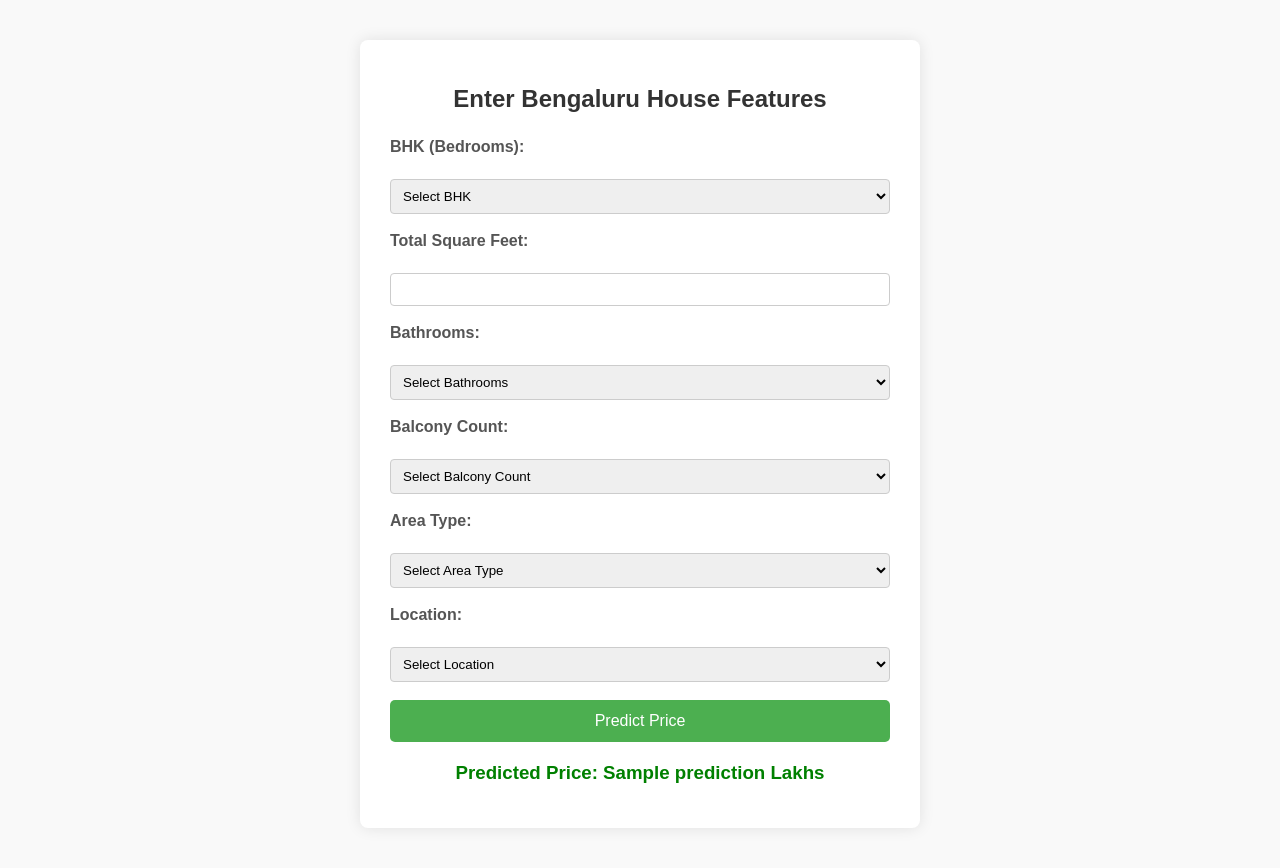
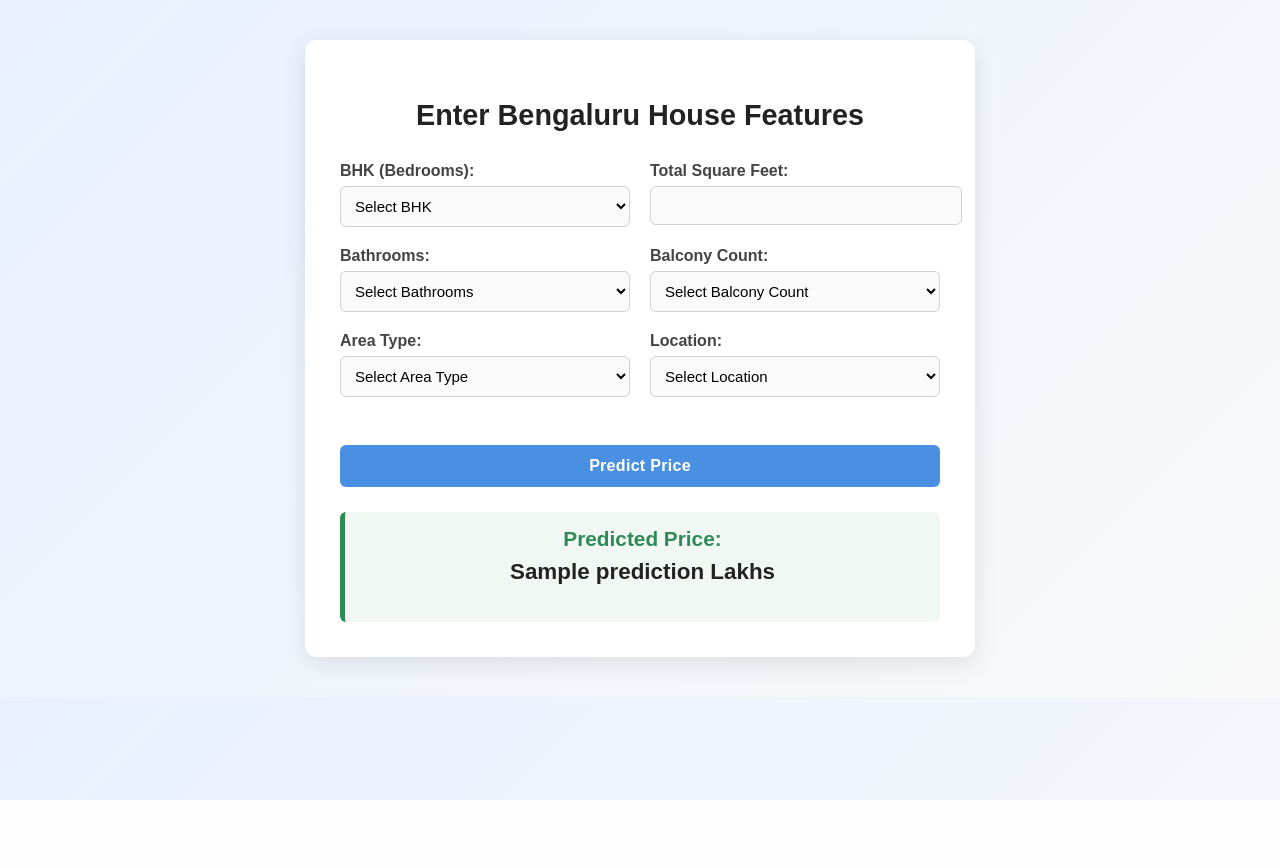
Before and after one commit to ShivamAttri05/Bengaluru_House_Prediction, a Flask app: template templates/index.html in a window 1280 px wide. After the commit the page ends 800 px from the top, so only its background shows below. Run offline with Flask 3, Linux system fonts and the light colour scheme; the template is opened without the code that fills it: most values are stand-ins (such as "Sample title", 1, 10 or a date in 2020); parts of the project's set-up code (start-up, migrations or seed data) failed here and were passed over.

Commit message:
progress updates

```diff
--- a/static/style.css
+++ b/static/style.css
@@ -1,72 +1,114 @@
 body {
-    font-family: Arial, sans-serif;
-    background-color: #f9f9f9;
-    margin: 40px;
+    font-family: 'Poppins', sans-serif;
+    background: linear-gradient(135deg, #e8f0ff, #f9f9f9);
+    margin: 0;
+    padding: 40px;
+    color: #333;
 }
 
 .container {
-    background-color: white;
-    padding: 25px 30px;
-    max-width: 500px;
+    background: #fff;
+    padding: 35px;
+    max-width: 600px;
     margin: auto;
-    border-radius: 8px;
-    box-shadow: 0 0 15px rgba(0, 0, 0, 0.1);
+    border-radius: 12px;
+    box-shadow: 0 6px 25px rgba(0, 0, 0, 0.1);
+    transition: transform 0.2s ease, box-shadow 0.2s ease;
+}
+
+.container:hover {
+    transform: translateY(-3px);
+    box-shadow: 0 8px 30px rgba(0, 0, 0, 0.15);
 }
 
 h2 {
-    color: #333;
+    color: #222;
     text-align: center;
-    margin-bottom: 25px;
+    margin-bottom: 30px;
+    font-size: 1.8rem;
+    font-weight: 600;
+}
+
+/* Grid with 2 columns for better layout */
+.form-grid {
+    display: grid;
+    grid-template-columns: repeat(2, 1fr);
+    gap: 20px 20px;
+    margin-bottom: 20px;
 }
 
 label {
-    font-weight: bold;
-    color: #555;
+    font-weight: 600;
+    color: #444;
+    margin-bottom: 6px;
     display: block;
-    margin-bottom: 5px;
 }
 
-/* Flex container for inputs arranged in 2 columns */
-.form-grid {
-    display: grid;
-    grid-template-columns: repeat(2, 1fr);
-    grid-gap: 20px 15px;
-    margin-bottom: 20px;
-}
-
-/* Style inputs & selects inside grid */
 input[type=number],
 select {
     width: 100%;
-    padding: 8px;
-    border: 1px solid #ccc;
-    border-radius: 4px;
-    box-sizing: border-box;
+    padding: 10px;
+    border: 1.5px solid #d0d0d0;
+    border-radius: 6px;
+    font-size: 15px;
+    background-color: #fafafa;
+    transition: all 0.2s ease;
 }
 
+input[type=number]:focus,
+select:focus {
+    outline: none;
+    border-color: #4A90E2;
+    box-shadow: 0 0 4px rgba(74, 144, 226, 0.3);
+    background-color: #fff;
+}
+
+/* Predict button */
 input[type=submit] {
     width: 100%;
-    background-color: #4CAF50;
+    background-color: #4A90E2;
     color: white;
     padding: 12px 20px;
     border: none;
-    border-radius: 5px;
+    border-radius: 6px;
     font-size: 16px;
+    font-weight: 600;
     cursor: pointer;
+    letter-spacing: 0.3px;
+    transition: background-color 0.25s ease, transform 0.2s ease;
+    margin-top: 10px;
 }
 
 input[type=submit]:hover {
-    background-color: #45a049;
+    background-color: #357ABD;
+    transform: translateY(-2px);
 }
 
-h3 {
+/* Result box (appears after prediction) */
+.result-box {
+    background: #f1f8f4;
+    border-left: 5px solid #2e8b57;
+    margin-top: 25px;
+    padding: 15px 20px;
+    border-radius: 6px;
     text-align: center;
-    margin-top: 20px;
-    color: #008000;
 }
 
-/* Responsive: stack inputs on small screens */
-@media (max-width: 480px) {
+.result-box h3 {
+    color: #2e8b57;
+    margin: 0;
+    font-size: 1.3rem;
+}
+
+.result-box p {
+    color: #222;
+    font-size: 1.4rem;
+    font-weight: 600;
+    margin-top: 8px;
+}
+
+/* Mobile view */
+@media (max-width: 600px) {
     .form-grid {
         grid-template-columns: 1fr;
     }
--- a/templates/index.html
+++ b/templates/index.html
@@ -10,44 +10,55 @@
     <div class="container">
         <h2>Enter Bengaluru House Features</h2>
         <form action="/predict" method="post">
-
-            <label>BHK (Bedrooms):</label><br>
+            <div class="form-grid">
+                <div>
+                    <label>BHK (Bedrooms):</label>
                     <select name="size" required>
                         <option value="" disabled selected>Select BHK</option>
                         {% for i in range(1, 5) %}
                         <option value="{{ i }}">{{ i }}</option>
                         {% endfor %}
-            </select><br><br>
+                    </select>
+                </div>
 
-            <label>Total Square Feet:</label><br>
-            <input type="number" name="total_sqft" step="any" min="100" required><br><br>
+                <div>
+                    <label>Total Square Feet:</label>
+                    <input type="number" name="total_sqft" step="any" min="100" required>
+                </div>
 
-            <label>Bathrooms:</label><br>
+                <div>
+                    <label>Bathrooms:</label>
                     <select name="bath" required>
                         <option value="" disabled selected>Select Bathrooms</option>
                         {% for i in range(1, 5) %}
                         <option value="{{ i }}">{{ i }}</option>
                         {% endfor %}
-            </select><br><br>
+                    </select>
+                </div>
 
-            <label>Balcony Count:</label><br>
+                <div>
+                    <label>Balcony Count:</label>
                     <select name="balcony" required>
                         <option value="" disabled selected>Select Balcony Count</option>
                         {% for i in range(0, 4) %}
                         <option value="{{ i }}">{{ i }}</option>
                         {% endfor %}
-            </select><br><br>
+                    </select>
+                </div>
 
-            <label>Area Type:</label><br>
+                <div>
+                    <label>Area Type:</label>
                     <select name="area_type" required>
                         <option value="" disabled selected>Select Area Type</option>
                         <option value="Built_up_Area">Built-up Area</option>
                         <option value="Carpet_Area">Carpet Area</option>
                         <option value="Plot_Area">Plot Area</option>
                         <option value="Super_built_up_Area">Super Built-up Area</option>
-            </select><br><br>
+                    </select>
+                </div>
 
-            <label>Location:</label><br>
+                <div>
+                    <label>Location:</label>
                     <select name="location" required>
                         <option value="" disabled selected>Select Location</option>
                         <option value="1st Phase JP Nagar">1st Phase JP Nagar</option>
@@ -190,6 +201,7 @@
                         <option value="OMBR Layout">OMBR Layout</option>
                         <option value="Old Airport Road">Old Airport Road</option>
                         <option value="Old Madras Road">Old Madras Road</option>
+                        <option value="Other">Other</option>
                         <option value="Padmanabhanagar">Padmanabhanagar</option>
                         <option value="Pai Layout">Pai Layout</option>
                         <option value="Panathur">Panathur</option>
@@ -230,20 +242,20 @@
                         <option value="Yelahanka">Yelahanka</option>
                         <option value="Yelahanka New Town">Yelahanka New Town</option>
                         <option value="Yeshwanthpur">Yeshwanthpur</option>
-                <option value="Other">Other</option>
                     </select><br><br>
+                </div>
+            </div>
 
             <input type="submit" value="Predict Price">
         </form>
 
-        {% if error %}
-        <div style="color:red;">{{ error }}</div>
+        {% if prediction is not none %}
+        <div class="result-box">
+            <h3>Predicted Price:</h3>
+            <p>{{ prediction }} Lakhs</p>
+        </div>
         {% endif %}
 
-        {% if prediction is not none %}
-        <h3>Predicted Price: {{ prediction }} Lakhs</h3>
-        {% endif %}
-    </div>
 
 </body>
 
```
Lines whose indentation alone changed are shown as unchanged.
